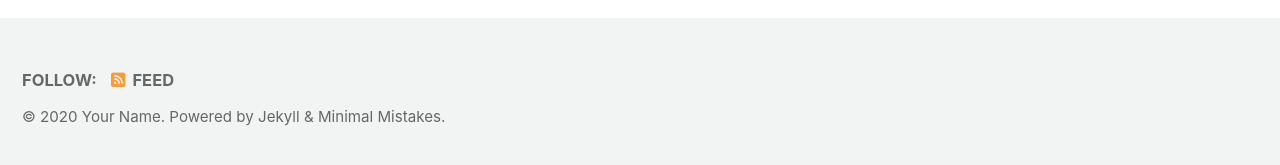
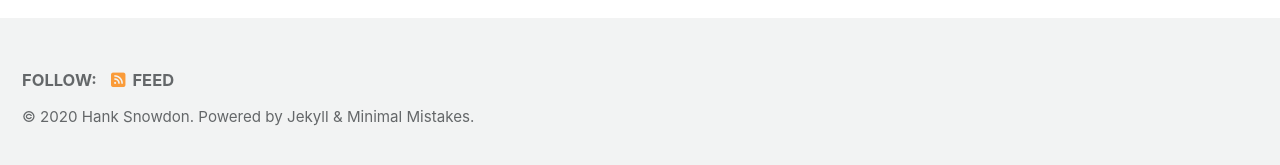
Before and after one commit to hanksnowdon/hanksnowdon.github.io, a Jekyll site: the page built from index.html, in a window 1280 px wide and 900 px high, scrolled down 222 px. Shown: the part 727-892 px from the top of the window. Built offline with Jekyll 4.4.1, drawn with Linux system fonts in a browser that asks for light colours; cached includes are drawn as plain includes; nearby versions of some CDN libraries; the list of posts is cut into pages by our own code; some of the changed text lies outside the part shown.

Commit message:
author name and intro settings made

```diff
--- a/_config.yml
+++ b/_config.yml
@@ -16,11 +16,11 @@ minimal_mistakes_skin    : "default" # "air", "aqua", "contrast", "dark", "dirt"
 
 # Site Settings
 locale                   : "en-US"
-title                    : "Site Title"
+title                    : "Hank Snowdon"
 title_separator          : "-"
 subtitle                 : # site tagline that appears below site title in masthead
-name                     : "Your Name"
-description              : "An amazing website."
+name                     : "Hank Snowdon"
+description              : "Data Science Portfolio"
 url                      : # the base hostname & protocol for your site e.g. "https://mmistakes.github.io"
 baseurl                  : # the subpath of your site, e.g. "/blog"
 repository               : # GitHub username/repo-name e.g. "mmistakes/minimal-mistakes"
@@ -93,10 +93,10 @@ analytics:
 
 # Site Author
 author:
-  name             : "Your Name"
+  name             : "Hank Snowdon"
   avatar           : # path of avatar image, e.g. "/assets/images/bio-photo.jpg"
-  bio              : "I am an **amazing** person."
-  location         : "Somewhere"
+  bio              : "Data Science Portfolio"
+  location         : "Columbus, OH"
   email            :
   links:
     - label: "Email"
@@ -113,7 +113,7 @@ author:
       # url: "https://facebook.com/"
     - label: "GitHub"
       icon: "fab fa-fw fa-github"
-      # url: "https://github.com/"
+      # url: "https://github.com/hanksnowdon"
     - label: "Instagram"
       icon: "fab fa-fw fa-instagram"
       # url: "https://instagram.com/"
@@ -279,3 +279,10 @@ defaults:
       comments: # true
       share: true
       related: true
+  #_pages
+  - scope:
+      path: ""
+      type: pages
+    values:
+      layout: single
+      author_profile: true
```
